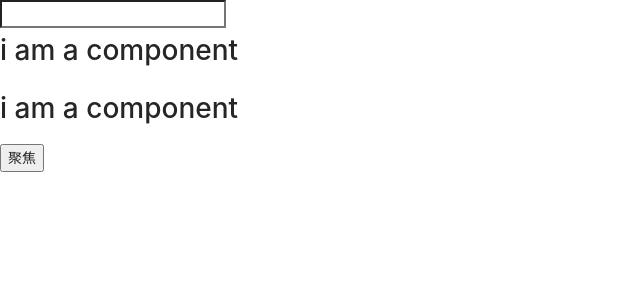
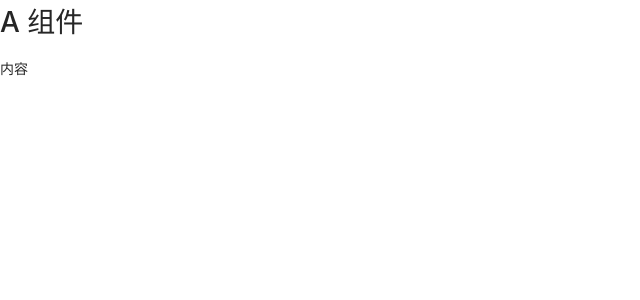
Before and after one commit to Murraya-paniculata/react-demo, a React app: page / in a window 1280 px wide. Shown: the top 300 px of the page, without its empty margins (0-640 px from the left). Built offline with nearby package versions, Linux system fonts and the light colour scheme.

Commit message:
update: ref转发

```diff
--- a/src/App.jsx
+++ b/src/App.jsx
@@ -2,12 +2,14 @@ import React from 'react';
 import { TimePicker, ConfigProvider } from 'antd';
 import zhCN from 'antd/lib/locale/zh_CN';
 import 'antd/dist/antd.css';
-import RefDemo from './components/RefDemo';
+// import RefDemo from './components/RefDemo';
+import ForWardRef from './components/ForwardRef';
 
 export default function App() {
   return (
     <div>
-      <RefDemo />
+      {/* <RefDemo /> */}
+      <ForWardRef />
     </div>
   )
 }
--- /dev/null
+++ b/src/components/ForwardRef.jsx
@@ -0,0 +1,33 @@
+import React, { Component } from 'react'
+
+function A (props) {
+    return <>
+        <h1 ref={props.abc} >A 组件</h1>
+        <p>{props.content}</p>
+    </>
+}
+
+const NewA = React.forwardRef((props, ref) => {
+    console.log(props, ref);
+    return <A {...props} abc = {ref} />
+})
+
+export default class ForwardRef extends Component {
+
+    constructor(props) {
+        super(props);
+        this.aRef = React.createRef();
+    }
+
+    componentDidMount() {
+        console.log(this.aRef);
+    }
+
+  render() {
+    return (
+      <div>
+        <NewA content="内容" ref={this.aRef} />
+      </div>
+    )
+  }
+}
```
